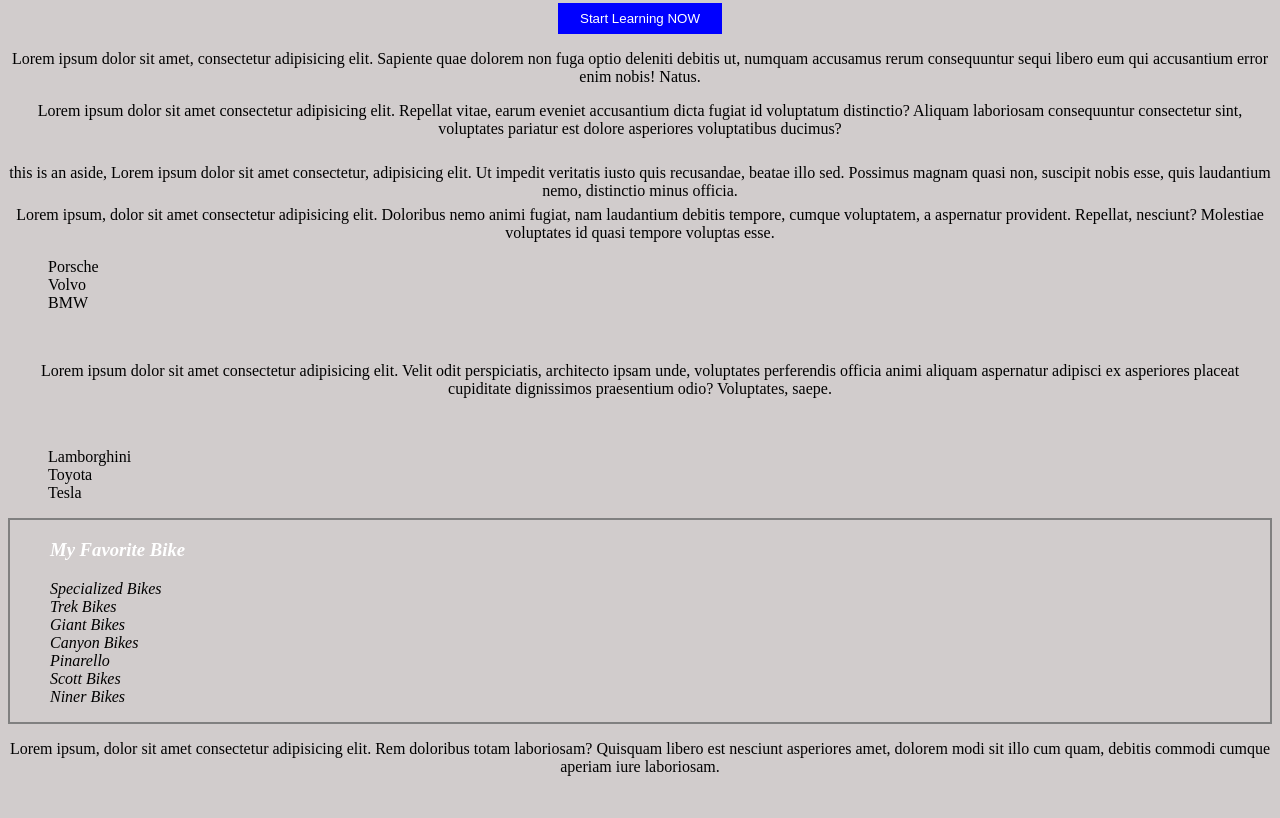
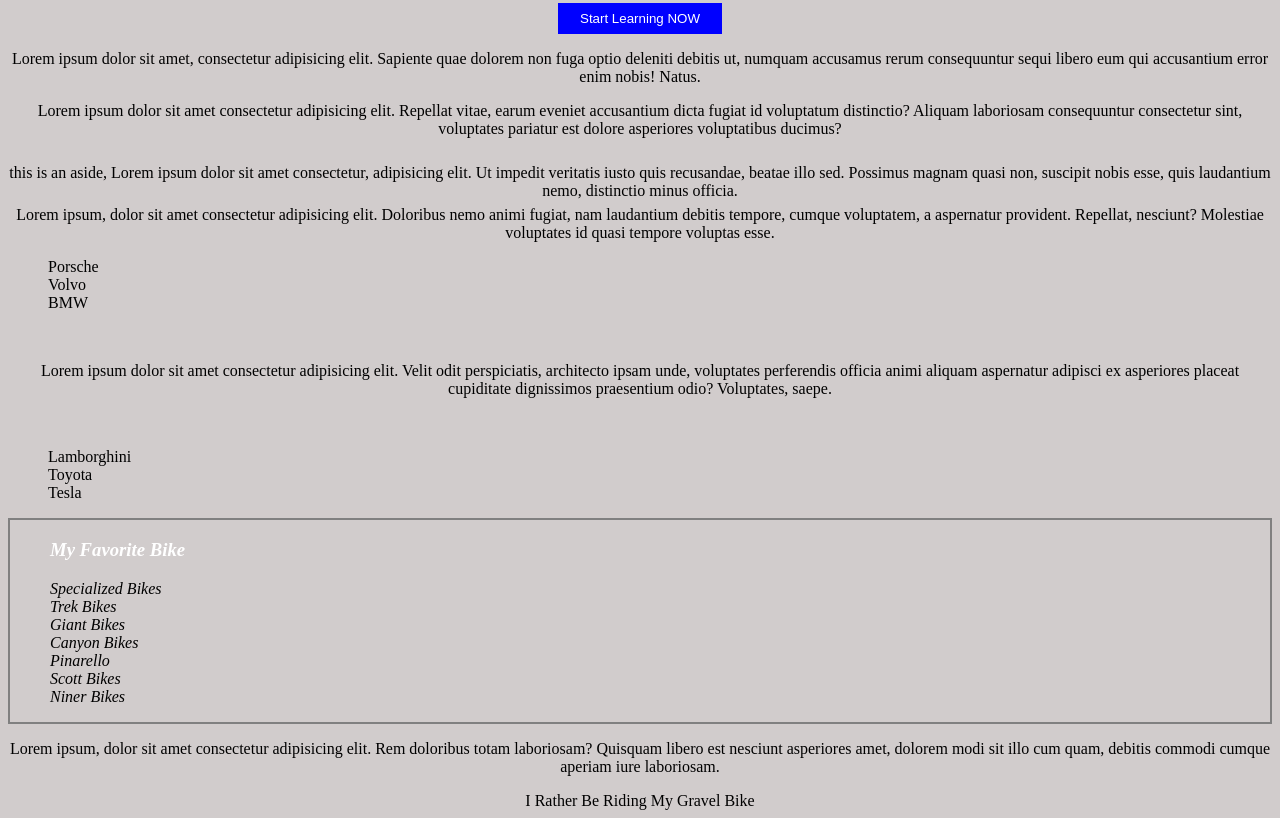
Before and after one commit to Antonio-Banales/myappsample, a plain HTML site: page index.html in a window 1280 px wide. Shown: the part 296-1114 px from the top of the page. Before the commit the page ends 1088 px from the top, so only its background shows below. Drawn offline with Linux system fonts and the light colour scheme; some icons are missing.

Commit message:
added footer to page

```diff
--- a/index.html
+++ b/index.html
@@ -69,5 +69,7 @@
 
 <p>Lorem ipsum, dolor sit amet consectetur adipisicing elit. Rem doloribus totam laboriosam? Quisquam libero est nesciunt asperiores amet, dolorem modi sit illo cum quam, debitis commodi cumque aperiam iure laboriosam.</p>
 
+<footer>I Rather Be Riding My Gravel Bike</footer>
+
 </body>
 </html>
```
